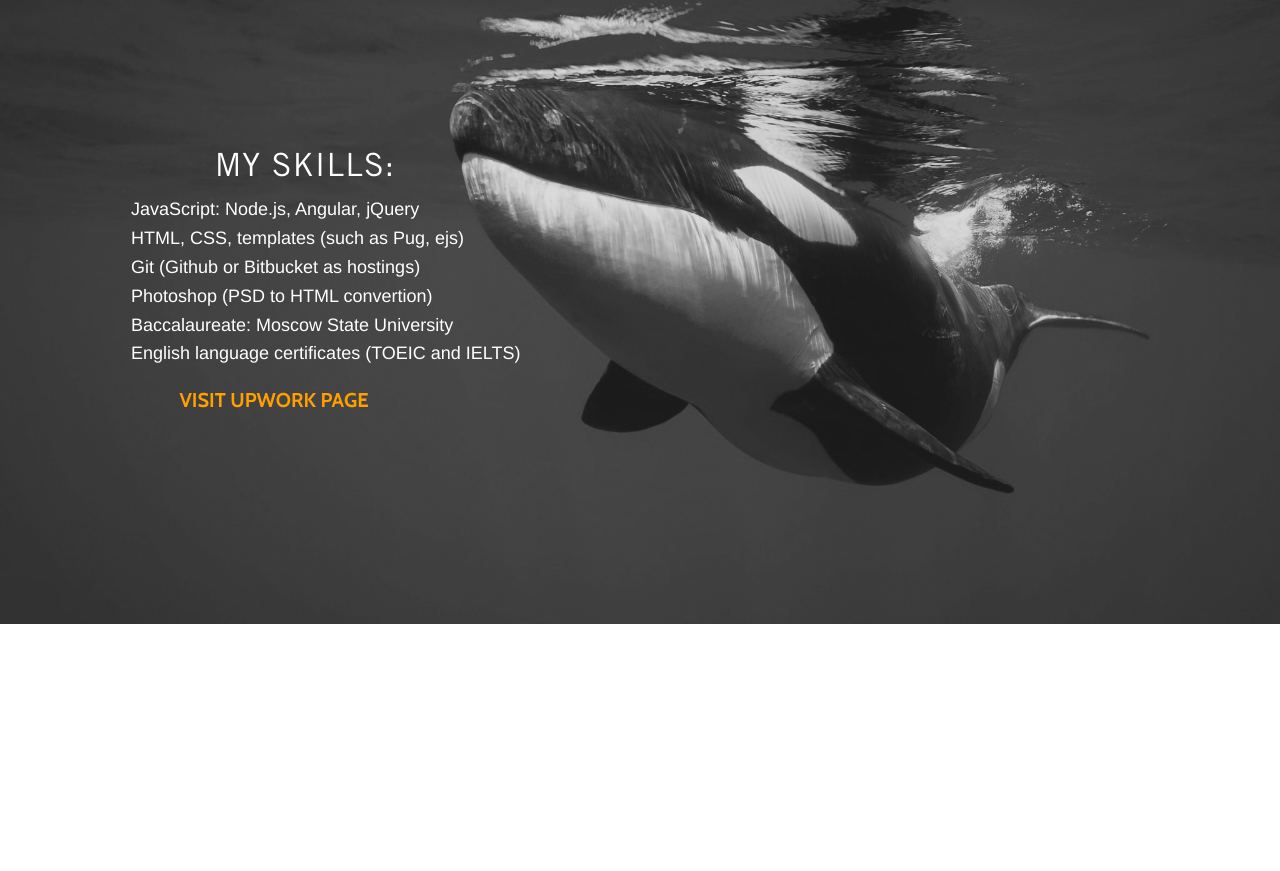
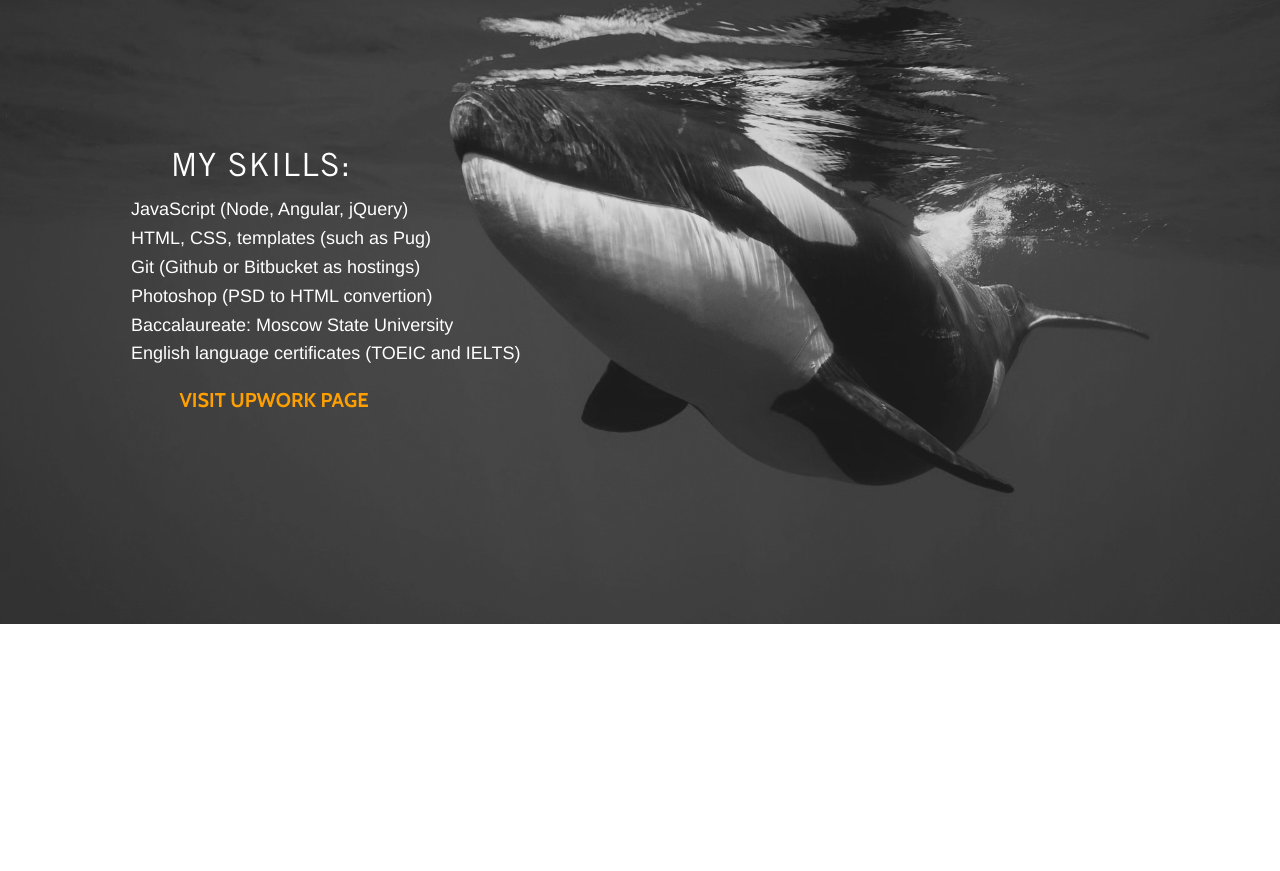
Before and after one commit to m0t0rh34d/m0t0rh34d.github.io, a website with bundled scripts: page index.html in a window 1280 px wide. Shown: the part 1467-2338 px from the top of the page. Built offline with nearby package versions, Linux system fonts and the light colour scheme.

Commit message:
Kingdoms are clay: our dungy earth alike

```diff
--- a/css/grayscale.css
+++ b/css/grayscale.css
@@ -242,7 +242,7 @@ font-family   : Helvetica;
 
 .head-skills {
 font-family   : Gotham;
-margin-left   : -670px;
+margin-left   : -758px;
 }
 
 .skills {
--- a/index.html
+++ b/index.html
@@ -87,8 +87,8 @@ Besides back end I have a strong knowledge of front-end. I utilize Twitter Boots
       <div class="container">
         <div class="col-lg-8 mx-auto" >
           <h2 class="head-skills">My skills:</h2>
-          <p class="skills">JavaScript: Node.js, Angular, jQuery<br>
-          HTML, CSS, templates (such as Pug, ejs)<br>
+          <p class="skills">JavaScript (Node, Angular, jQuery) <br>
+          HTML, CSS, templates (such as Pug)<br>
           Git (Github or Bitbucket as hostings)<br>
           Photoshop (PSD to HTML convertion)<br>
           Baccalaureate: Moscow State University<br>
```
